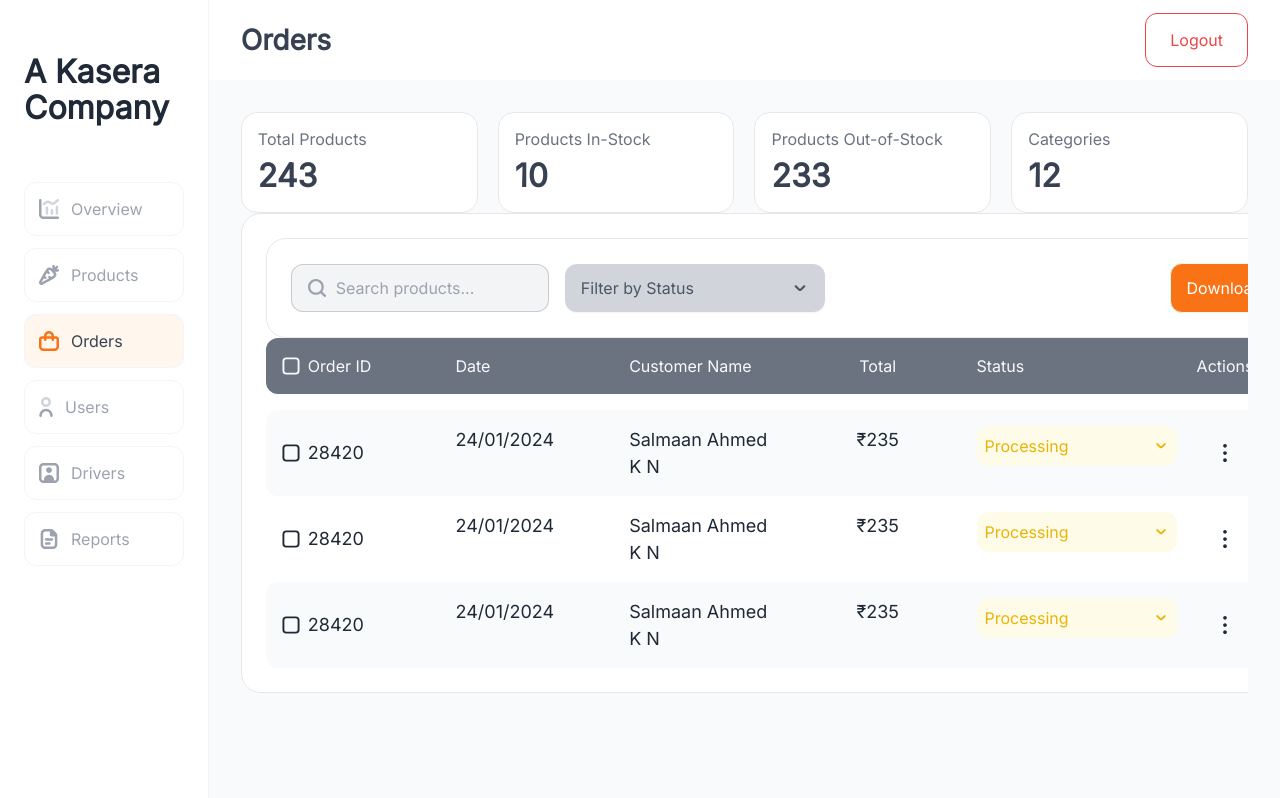
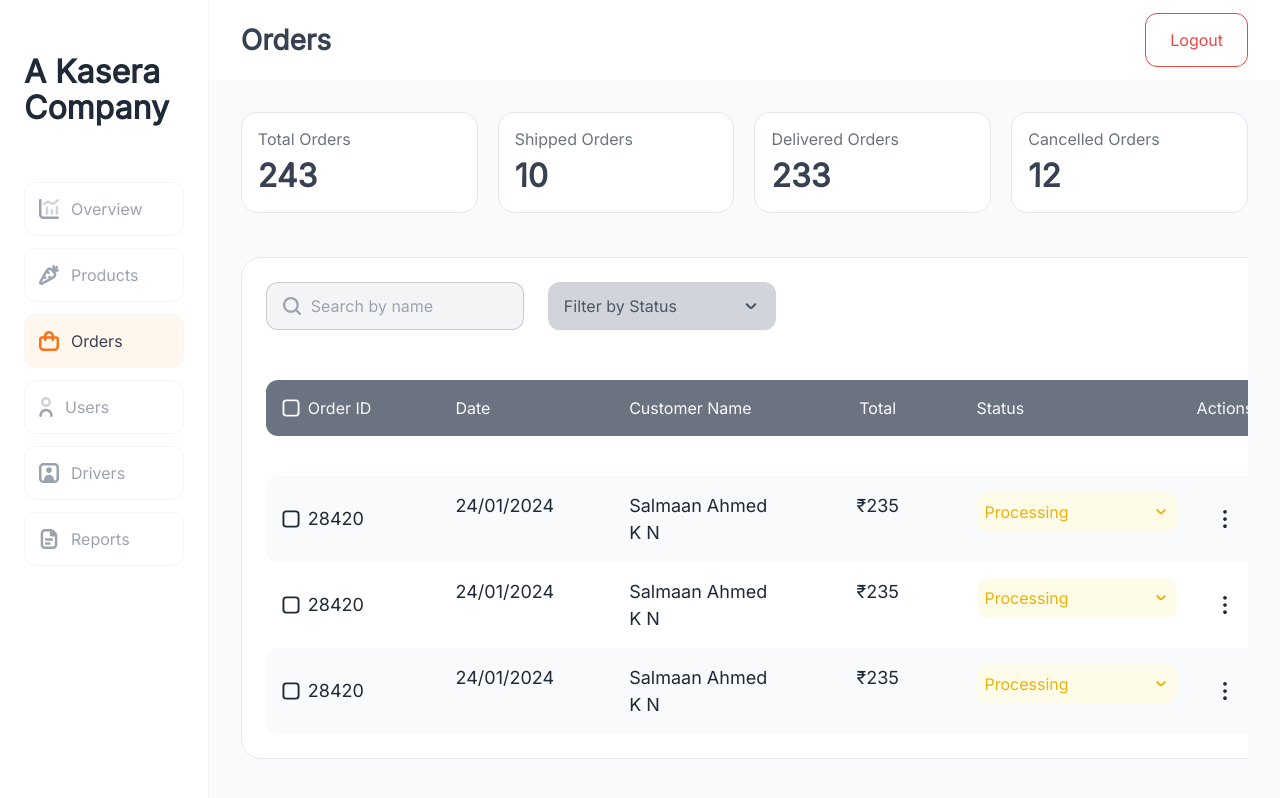
Before and after one commit to nikhilo3/Grocerry-admin, a React (Vite) app: page /orders in a window 1280 px wide. Built offline with nearby package versions, Linux system fonts and the light colour scheme.

Commit message:
ui/redesiged theorder  page

```diff
--- a/src/pages/orders/index.tsx
+++ b/src/pages/orders/index.tsx
@@ -1,55 +1,53 @@
-import { useState, useRef, useEffect } from 'react';
+import { useState, useRef, useEffect, SetStateAction } from 'react';
 import arrowDown from '../../assets/icons/statusArrowdown.svg';
-import { orderData } from '../../assets/mockData/orderData';
+import { orderData, orderDetails } from '../../assets/mockData/orderData';
 import ThreeDots from '../../assets/icons/three-dots';
 import UnCheckedBox from '../../assets/icons/unchecked-box';
 import OrderModal from './OrderModal';
-import { productDetails, products } from '../../assets/mockData/products';
 import InfoCard from '../../components/reusable/InfoCard';
-import search from '../../utils/search';
-import { PRODUCT_CATEGORIES } from '../../assets/data/constants';
 import SearchInput from '../../components/reusable/SearchInput';
 import Dropdown from '../../components/reusable/StatusDropdown';
 import DownloadInvoice from '../../components/reusable/DownloadInvoice';
 
+// Status options for the order
 const ORDER_STATUS_OPTIONS = ['Processing', 'Packing', 'Out-for-Delivery', 'Delivered'];
 
-
+// Search function to look through specified keys
+const search = (data: any[], query: string, keys: any[]) => {
+    if (!query) return data;
+    return data.filter((item) =>
+        keys.some((key) => item[key].toLowerCase().includes(query.toLowerCase()))
+    );
+};
 
 const Orders = () => {
-
     const [activeMenuRow, setActiveMenuRow] = useState<number | null>(null);
     const [activeDropdownRow, setActiveDropdownRow] = useState<number | null>(null);
     const [isOutForDeliveryModalOpen, setIsOutForDeliveryModalOpen] = useState(false);
     const modalRef = useRef<HTMLDialogElement | null>(null);
-    const [driverSearch, setDriverSearch] = useState('');
-    const [, setFilteredData] = useState(products);
-    const [selectedCategories, setSelectedCategories] = useState<string[]>([]);
-    const [queryString, setQueryString] = useState<string>("");
-    const [isOutOfStockActive, ] = useState<boolean>(false);
+
+    const [queryString, setQueryString] = useState('');
+    const [selectedStatus, setSelectedStatus] = useState<string>('');
+    const [filteredData, setFilteredData] = useState(orderData);
 
     useEffect(() => {
-        let data = products;
-        if (isOutOfStockActive) {
-            data = data.filter((product) => product.stock < 1);
+        let data = orderData;
+
+        // Apply status filter if a status is selected
+        if (selectedStatus) {
+            data = data.filter((order) => order.Status === selectedStatus);
         }
-        if (selectedCategories.length > 0) {
-            data = data.filter((product) =>
-                selectedCategories.includes(product.category)
-            );
-        }
-        const searchKeys = ["name", "category", "subCategory"];
+
+        // Define search keys for filtering
+        const searchKeys = ['Name', 'Status'];
+
+        // Apply the search filter
         data = search(data, queryString, searchKeys);
+
         setFilteredData(data);
-    }, [selectedCategories, queryString, isOutOfStockActive]);
+    }, [queryString, selectedStatus]); // Re-run when queryString or selectedStatus changes
 
-
-
-    const handleDriverSearchChange = (event: React.ChangeEvent<HTMLInputElement>) => {
-        setDriverSearch(event.target.value);
-    };
-
-    const handleDropdownToggle = (index: number) => {
+    const handleDropdownToggle = (index: SetStateAction<number | null>) => {
         setActiveDropdownRow(activeDropdownRow === index ? null : index);
     };
 
@@ -66,36 +64,38 @@ const Orders = () => {
     };
 
     return (
-
-        <div className="overflow-x-scroll hide-scrollbar min-h-[40vh]">
+        <div className="flex flex-col gap-11 overflow-hidden">
+            {/* Info Cards */}
             <div className="flex gap-5">
-                {productDetails.map((product, index) => (
+                {orderDetails.map((product, index) => (
                     <InfoCard key={index} {...product} />
                 ))}
             </div>
+
+            {/* Product Table */}
+            <div className="overflow-x-scroll hide-scrollbar min-h-[40vh]">
                 <div className="border border-accent-200 rounded-[20px] bg-white p-6 flex flex-col gap-6 min-w-[1100px]">
-                {/* product top action buttons */}
-                <div className="flex flex-col gap-11 overflow-hidden">
-                    <div className="w-full overflow-x-scroll hide-scrollbar">
-                    <div className="border border-accent-200 rounded-[20px] bg-white p-6 flex flex-col gap-6 min-w-[1100px]">
-                    <div className="flex justify-between items-center">
-                            <div className="flex gap-4">
+                    {/* Top Actions */}
+                    <div className="gap-6 items-center flex">
+                        <div className="flex gap-6">
                             <SearchInput
-                                    placeholder="Search products..."
+                                placeholder="Search by name"
                                 onChange={(e) => setQueryString(e.target.value)}
                             />
                             <Dropdown
-                                    dropdownItems={PRODUCT_CATEGORIES}
-                                    setDropdownItems={setSelectedCategories}
-                                    selectedItems={selectedCategories}
+                                dropdownItems={ORDER_STATUS_OPTIONS}
+                                selectedItems={[selectedStatus]}
+                                setDropdownItems={(items: string | any[]) => {
+                                    setSelectedStatus(items.length > 0 ? items[0] : '');
+                                }}
                             />
-                            </div>
-                            <div className='flex justify-end'>
+                            <div className="pl-[450px] flex justify-end">
                                 <DownloadInvoice />
                             </div>
                         </div>
                     </div>
-                        <div className="w-full">
+
+                    {/* Table Headers */}
                     <div className="grid grid-cols-6 gap-6 p-4 bg-gray-500 text-accent-50 rounded-xl">
                         <div className="flex items-center">
                             <UnCheckedBox className="w-[18px] h-[18px]" />
@@ -108,11 +108,14 @@ const Orders = () => {
                         <div className="flex justify-center">Actions</div>
                     </div>
 
+                    {/* Table Rows */}
                     <div className="mt-4">
-                                {orderData.map((order, index) => (
+                        {filteredData.length > 0 ? (
+                            filteredData.map((order, index) => (
                                 <div
                                     key={index}
-                                        className={`grid grid-cols-6 gap-6 p-4 ${index % 2 === 0 ? 'bg-gray-50' : 'bg-white'
+                                    className={`grid grid-cols-6 gap-6 p-4 ${
+                                        index % 2 === 0 ? 'bg-gray-50' : 'bg-white'
                                     } rounded-xl relative`}
                                 >
                                     <div className="flex items-center">
@@ -126,12 +129,18 @@ const Orders = () => {
                                     {/* Status Dropdown */}
                                     <div className="relative">
                                         <div
-                                                className={`p-2 w-[200px] bg-[#FEFCE8] flex justify-between rounded-xl items-center ${activeDropdownRow === index ? 'rounded-t-xl rounded-b-none' : 'rounded-xl'}`}
+                                            className={`p-2 w-[200px] bg-[#FEFCE8] flex justify-between rounded-xl items-center ${
+                                                activeDropdownRow === index
+                                                    ? 'rounded-t-xl rounded-b-none'
+                                                    : 'rounded-xl'
+                                            }`}
                                             onClick={() => handleDropdownToggle(index)}
                                         >
                                             <span className="text-warning-500 text-[16px]">{order.Status}</span>
                                             <img
-                                                    className={`w-[16px] h-[16px] transition-transform duration-300 ${activeDropdownRow === index ? 'rotate-180' : ''}`}
+                                                className={`w-[16px] h-[16px] transition-transform duration-300 ${
+                                                    activeDropdownRow === index ? 'rotate-180' : ''
+                                                }`}
                                                 src={arrowDown}
                                                 alt="Dropdown Arrow"
                                             />
@@ -141,7 +150,9 @@ const Orders = () => {
                                                 className="absolute z-10 bg-white border-l-none rounded-xl rounded-t-none"
                                                 style={{ top: '100%', left: 0, width: '200px' }}
                                             >
-                                                    {ORDER_STATUS_OPTIONS.filter((status) => status !== order.Status).map((status) => (
+                                                {ORDER_STATUS_OPTIONS.filter(
+                                                    (status) => status !== order.Status
+                                                ).map((status) => (
                                                     <button
                                                         key={status}
                                                         className="block text-start p-2 text-warning-500 hover:bg-warning-100"
@@ -173,47 +184,48 @@ const Orders = () => {
                                                 >
                                                     View Order
                                                 </button>
-                                                    <button className="text-[14px] font-semibold p-2 hover:bg-gray-100">
+                                                <button
+                                                    className="text-[14px] font-semibold p-2 hover:bg-gray-100"
+                                                >
                                                     Download Invoice
-                                                    </button>
-                                                    <button className="text-[14px] font-semibold p-2 text-error-300 hover:bg-gray-100">
-                                                        Delete Order
                                                 </button>
                                             </div>
                                         )}
                                     </div>
                                 </div>
-                                ))}
+                            ))
+                        ) : (
+                            <div className="flex justify-center items-center h-24 text-gray-500">
+                                No data found
                             </div>
+                        )}
                     </div>
                 </div>
             </div>
 
             {/* Out-for-Delivery Modal */}
-                {/* Open the Out-for-Delivery modal if needed */}
             {isOutForDeliveryModalOpen && (
                 <dialog open className="bg-white rounded-xl p-6 shadow-xl">
-                        <div className='flex '>
+                    <div className="flex justify-between">
                         <div>
                             <h2 className="text-[28px] font-bold">Assign a Driver</h2>
-                                <p className='text-[14px] leading-1'>The order has been marked as Out-for-Delivery.</p>
+                            <p className="text-[14px] leading-1">The order has been marked as Out-for-Delivery.</p>
                             <input
                                 type="text"
-                                    placeholder="Search for driver"
-                                    value={driverSearch}
-                                    onChange={handleDriverSearchChange}
+                                placeholder="Search for a driver"
                                 className="border rounded-xl px-3 py-2 w-[520px] h-[60px] mt-2 border-accent-200 bg-accent-200"
                             />
                         </div>
-                            <button onClick={closeModal} className='flex justify-end text-[28px] font-semibold'>X</button>
+                        <button onClick={closeModal} className="text-[28px] font-semibold">X</button>
                     </div>
                     <button className="mt-4 px-4 py-4 w-[225px] bg-gray-200 rounded-md">
                         Assign Driver ✔
                     </button>
                 </dialog>
             )}
+
+            {/* Order Modal */}
             <OrderModal ref={modalRef} />
-            </div>
         </div>
     );
 };
```
Lines whose indentation alone changed are shown as unchanged.
